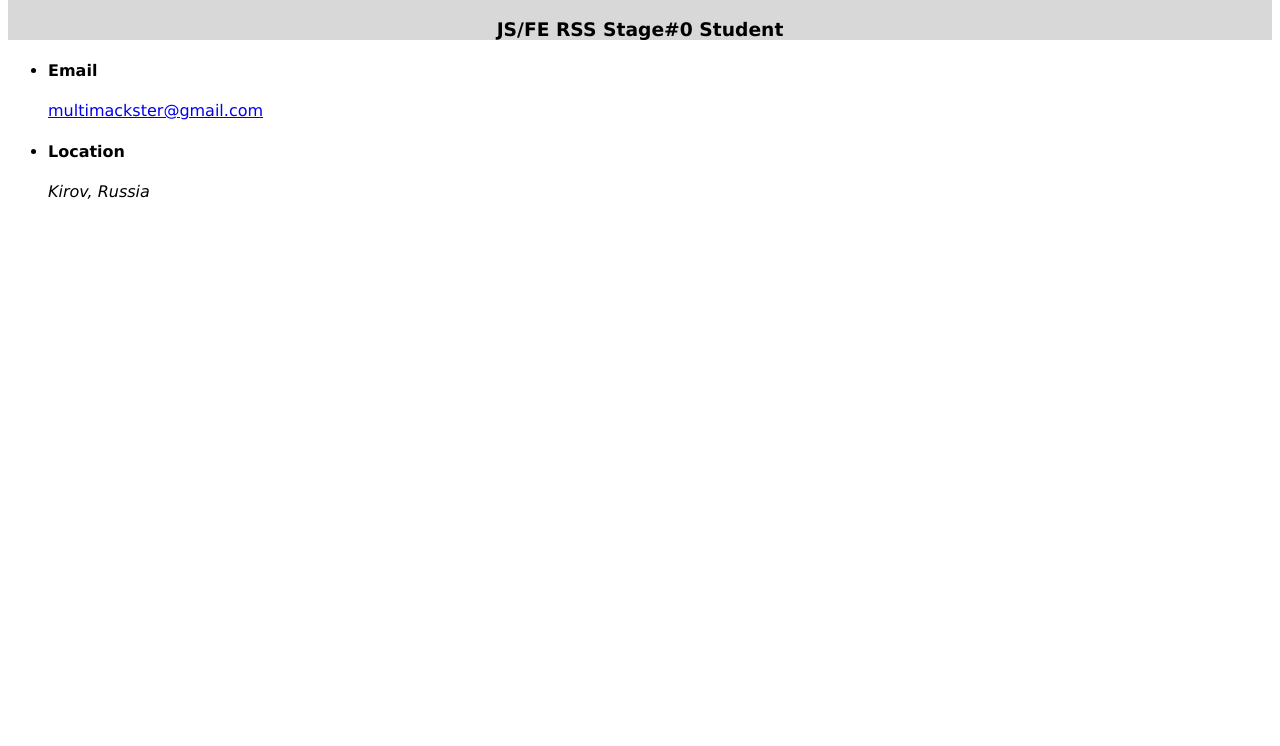
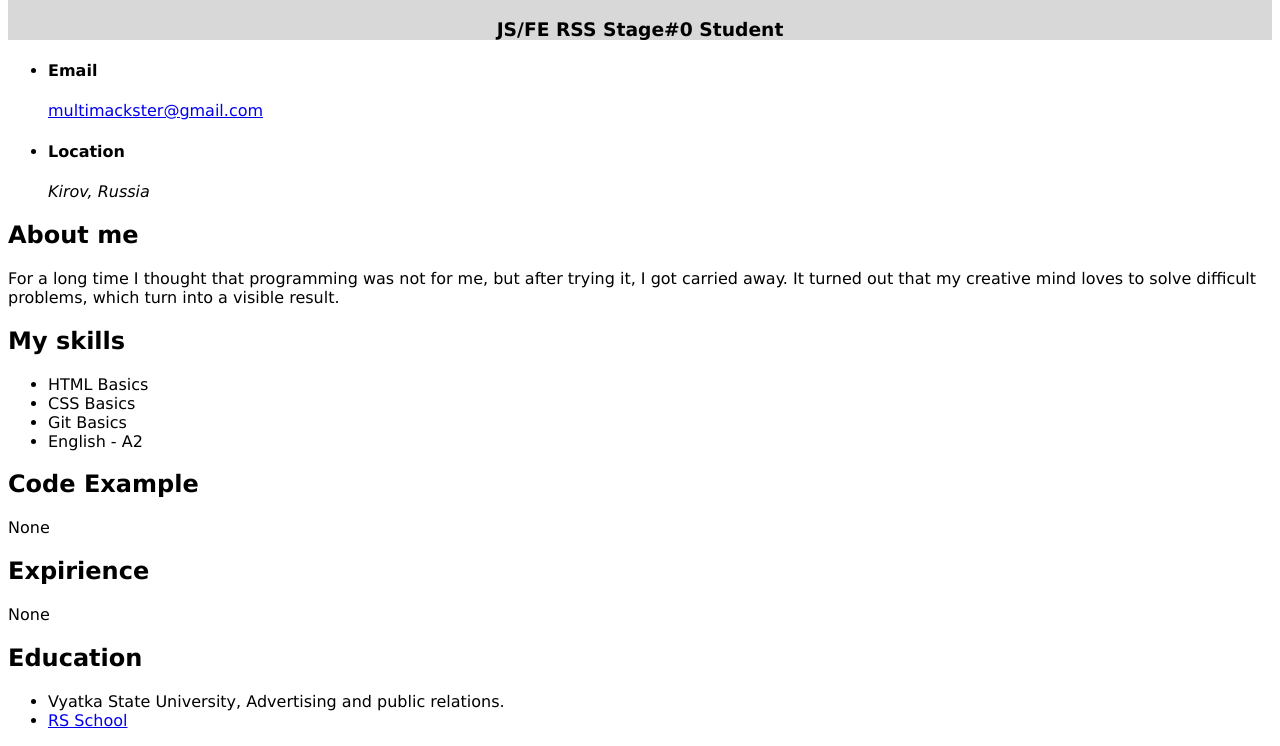
Before and after one commit to katursky/rsschool-cv, a plain HTML site: page index.html in a window 1280 px wide. Shown: the part 424-1170 px from the top of the page. Before the commit the page ends 800 px from the top, so only its background shows below. Drawn offline with Linux system fonts and the light colour scheme.

Commit message:
feat:add main information

```diff
--- a/index.html
+++ b/index.html
@@ -29,5 +29,35 @@
             </ul>
         </div>
     </header>
+    <main>
+        <section class="about">
+            <h2>About me</h2>
+            <p>For a long time I thought that programming was not for me, but after trying it, I got carried away. It turned out that my creative mind loves to solve difficult problems, which turn into a visible result.</p>
+        </section>
+        <section class="skills">
+            <h2>My skills</h2>
+            <ul>
+                <li>HTML Basics</li>
+                <li>CSS Basics</li>
+                <li>Git Basics</li>
+                <li>English - A2</li>
+            </ul>
+        </section>
+        <section class="code">
+            <h2> Code Example</h2>
+            <p>None</p>
+        </section>
+        <section class="exp">
+            <h2>Expirience</h2>
+            <p>None</p>
+        </section>
+        <section class="edu">
+            <h2>Education</h2>
+            <ul>
+                <li>Vyatka State University, Advertising and public relations.</li>
+                <li><a href="http://rollingscopes.com">RS School</a></li>
+            </ul>
+        </section>
+    </main>
 </body>
 </html>
```
